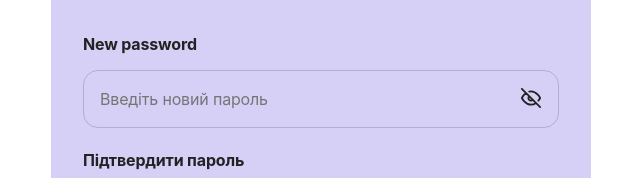
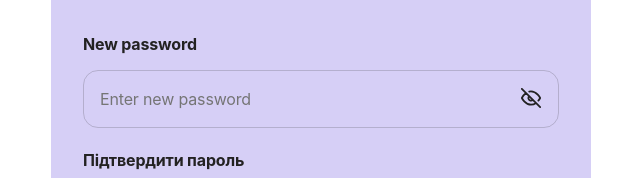
Before and after one commit to PetroMazuryk/water-control-frontend, a React (Vite) app: page /water-control-frontend/reset-password in a window 1280 px wide. Shown: the part 172-350 px from the top of the page, without its empty margins (319-959 px from the left). Built offline with nearby package versions, Linux system fonts and the light colour scheme; no server answers; what @reactour/tour would draw is missing.

Commit message:
add translation to placeholder New password

```diff
--- a/src/locales/de/translation.json
+++ b/src/locales/de/translation.json
@@ -26,6 +26,7 @@
 
   "changePassword": "Kennwort ändern",
   "newPassword": "Neues Passwort",
+  "placeholderNewPassword": "Neues Passwort eingeben",
 
   "userCountText": "Unsere <span class=\"{{userCountTextColor}}\">{{count}} glücklichen</span><br/> Kunden",
   "habitDrive": "Gewohnheitsantrieb",
--- a/src/locales/en/translation.json
+++ b/src/locales/en/translation.json
@@ -26,6 +26,7 @@
 
   "changePassword": "Change password",
   "newPassword": "New password",
+  "placeholderNewPassword": "Enter new password",
 
   "userCountText": "Our <span class=\"{{userCountTextColor}}\">{{count}} happy</span><br/> customers",
   "habitDrive": "Habit drive",
--- a/src/locales/uk/translation.json
+++ b/src/locales/uk/translation.json
@@ -26,6 +26,7 @@
 
   "changePassword": "Зміна пароля",
   "newPassword": "Новий пароль",
+  "placeholderNewPassword": "Введіть новий пароль",
 
   "userCountText": "Наші <span class=\"{{userCountTextColor}}\">{{count}} щасливі</span><br/> клієнти",
   "habitDrive": "Вироблення звички",
--- a/src/pages/ResetPasswordPage/ResetPasswordPage.jsx
+++ b/src/pages/ResetPasswordPage/ResetPasswordPage.jsx
@@ -79,7 +79,7 @@ const ResetPasswordPage = () => {
               <input
                 type={showPassword ? 'text' : 'password'}
                 {...register('password')}
-                placeholder="Введіть новий пароль"
+                placeholder={t('placeholderNewPassword')}
                 className={clsx(css.resetInput, {
                   [css.resetInputError]: errors.password,
                 })}
```
